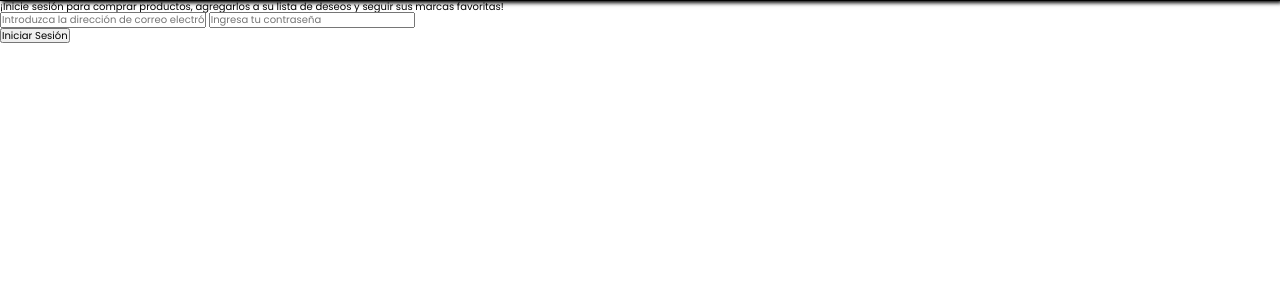
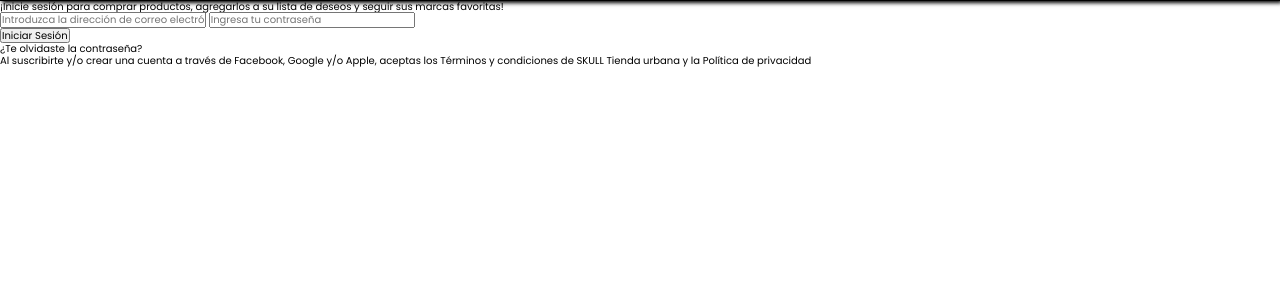
Before and after one commit to lucas2251/grupo_7_skull_tiendaUrbana, a Node server app: page /login in a window 1280 px wide. Shown: the part 122-423 px from the top of the page. Run offline with Node 20, Linux system fonts and the light colour scheme; some libraries are stand-ins or nearby versions.

```diff
--- a/site/views/login.html
+++ b/site/views/login.html
@@ -28,6 +28,8 @@
             <input type="password" class="form__input form-logo-input form-logo-padding-input" id="password" name="password" placeholder="Ingresa tu contraseña" autocomplete="current-password" value="">
         </form>
         <button type="submit" >Iniciar Sesión</button>
+        <p>¿Te olvidaste la contraseña?</p>
+        <p>Al suscribirte y/o crear una cuenta a través de Facebook, Google y/o Apple, aceptas los Términos y condiciones de SKULL Tienda urbana y  la Política de privacidad</p>
     </main>
 </body>
 </html>
```
